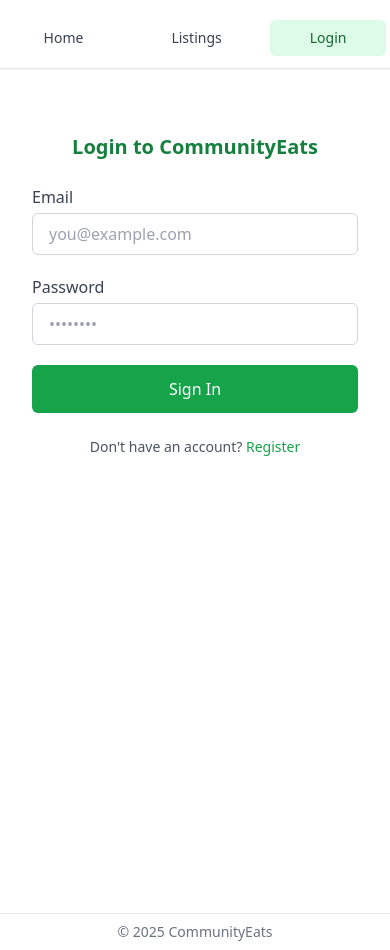
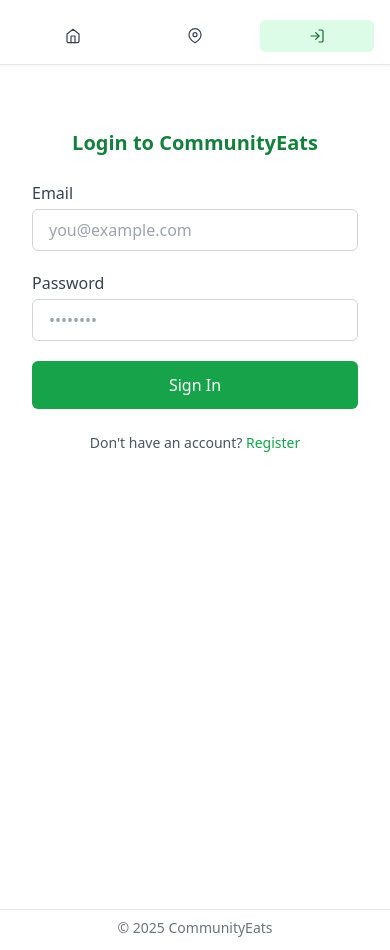
Before and after one commit to communityeats/communityeats, a Next.js app: page /login in a window 390 px wide. Built offline with nearby package versions, Linux system fonts and the light colour scheme; no server answers.

Commit message:
change navbar icons to change to only icons when on mobile. change dashboard listing buttons to be more mobile friendly

```diff
--- a/package.json
+++ b/package.json
@@ -13,6 +13,7 @@
     "firebase-admin": "^13.4.0",
     "next": "15.3.5",
     "react": "^19.0.0",
+    "react-device-detect": "^2.2.3",
     "react-dom": "^19.0.0"
   },
   "devDependencies": {
--- a/src/app/globals.css
+++ b/src/app/globals.css
@@ -7,3 +7,13 @@
   margin-left: calc(50% - 50vw);
   margin-right: calc(50% - 50vw);
 }
+
+.dash-action-label {
+  display: inline;
+}
+
+@media (max-width: 640px) {
+  .dash-action-label {
+    display: none;
+  }
+}
--- a/src/app/page.tsx
+++ b/src/app/page.tsx
@@ -1,5 +1,4 @@
 import Link from 'next/link'
-import { headers } from 'next/headers'
 import ListingCarousel, { type CarouselListing } from '@/components/ListingCarousel'
 
 const featurePoints = [
@@ -25,21 +24,12 @@
 
 async function getRecentListings(): Promise<CarouselListing[]> {
   try {
-    const hdrs = headers()
-    const envBase =
-      process.env.NEXT_PUBLIC_SITE_URL?.replace(/\/$/, '') ||
-      process.env.SITE_URL?.replace(/\/$/, '') ||
-      process.env.VERCEL_URL?.replace(/\/$/, '')
-    const host = hdrs.get('x-forwarded-host') ?? hdrs.get('host')
-    const proto = hdrs.get('x-forwarded-proto') ?? 'https'
-    const derivedBase = host ? `${proto}://${host}` : ''
-    const baseUrl = envBase?.startsWith('http') ? envBase : envBase ? `https://${envBase}` : derivedBase
-    const url =
-      (baseUrl ? `${baseUrl}` : '') + `/api/v1/listings?status=available&sort=recent&limit=6`
-
-    const res = await fetch(url, {
-      cache: 'no-store',
-    })
+    const res = await fetch(
+      `${process.env.NEXT_PUBLIC_SITE_URL ?? ''}/api/v1/listings?status=available&sort=recent&limit=6`,
+      {
+        cache: 'no-store',
+      }
+    )
     if (!res.ok) return []
     const data = await res.json()
     if (!Array.isArray(data)) return []
--- a/src/components/Navbar.tsx
+++ b/src/components/Navbar.tsx
@@ -1,12 +1,14 @@
 "use client";
 
-import { useEffect, useState } from "react";
+import { useEffect, useState, type ReactNode } from "react";
 import Link from "next/link";
 import { usePathname } from "next/navigation";
 import { auth } from "@/lib/firebase/client";
 import { onAuthStateChanged, User } from "firebase/auth";
 
-function NavLink({ href, label }: { href: string; label: string }) {
+type NavItem = { href: string; label: string; icon: ReactNode };
+
+function NavLink({ href, label, icon }: NavItem) {
   const pathname = usePathname();
   const active =
     href === "/" ? pathname === "/" : pathname.startsWith(href);
@@ -14,13 +16,14 @@
   return (
     <Link
       href={href}
-      className={`md:px-4 px-10 py-2 rounded-md text-sm font-medium transition-colors duration-200 ${
+      className={`flex-1 sm:flex-none flex items-center justify-center gap-2 md:px-4 px-3 py-2 rounded-md text-sm font-medium transition-colors duration-200 ${
         active
           ? "text-green-800 bg-green-100"
           : "text-gray-700 hover:text-green-800 hover:bg-green-50"
       }`}
     >
-      {label}
+      {icon}
+      <span className="hidden sm:inline">{label}</span>
     </Link>
   );
 }
@@ -43,19 +46,111 @@
         <Link href="/" className="hidden sm:block text-xl font-bold text-green-700">
           CommunityEats
         </Link>
-        <div className="flex space-x-2 mt-2 sm:mt-0">
-          <NavLink href="/" label="Home" />
-          <NavLink href="/listings" label="Listings" />
+        <div className="w-full sm:w-auto flex justify-evenly sm:justify-start gap-2 px-4 sm:px-0 mt-2 sm:mt-0">
+          <NavLink href="/" label="Home" icon={<HomeIcon />} />
+          <NavLink href="/listings" label="Listings" icon={<PinIcon />} />
           {user ? (
             <>
-              <NavLink href="/dashboard" label="Dashboard" />
-              <NavLink href="/messages" label="Messages" />
+              <NavLink href="/dashboard" label="Dashboard" icon={<DashboardIcon />} />
+              <NavLink href="/messages" label="Messages" icon={<MessageIcon />} />
             </>
           ) : (
-            <NavLink href="/login" label="Login" />
+            <NavLink href="/login" label="Login" icon={<LoginIcon />} />
           )}
         </div>
       </nav>
     </header>
   );
 }
+
+function HomeIcon() {
+  return (
+    <svg
+      aria-hidden="true"
+      viewBox="0 0 24 24"
+      fill="none"
+      stroke="currentColor"
+      strokeWidth={1.8}
+      strokeLinecap="round"
+      strokeLinejoin="round"
+      className="w-4 h-4"
+    >
+      <path d="M3 9 12 2l9 7v11a2 2 0 0 1-2 2H5a2 2 0 0 1-2-2Z" />
+      <path d="M9 22V12h6v10" />
+    </svg>
+  );
+}
+
+function PinIcon() {
+  return (
+    <svg
+      aria-hidden="true"
+      viewBox="0 0 24 24"
+      fill="none"
+      stroke="currentColor"
+      strokeWidth={1.8}
+      strokeLinecap="round"
+      strokeLinejoin="round"
+      className="w-4 h-4"
+    >
+      <path d="M21 10c0 7-9 12-9 12s-9-5-9-12a9 9 0 1 1 18 0Z" />
+      <circle cx="12" cy="10" r="3" />
+    </svg>
+  );
+}
+
+function DashboardIcon() {
+  return (
+    <svg
+      aria-hidden="true"
+      viewBox="0 0 24 24"
+      fill="none"
+      stroke="currentColor"
+      strokeWidth={1.8}
+      strokeLinecap="round"
+      strokeLinejoin="round"
+      className="w-4 h-4"
+    >
+      <rect x="3" y="3" width="8" height="7" rx="1" />
+      <rect x="13" y="3" width="8" height="4" rx="1" />
+      <rect x="13" y="9" width="8" height="12" rx="1" />
+      <rect x="3" y="14" width="8" height="7" rx="1" />
+    </svg>
+  );
+}
+
+function MessageIcon() {
+  return (
+    <svg
+      aria-hidden="true"
+      viewBox="0 0 24 24"
+      fill="none"
+      stroke="currentColor"
+      strokeWidth={1.8}
+      strokeLinecap="round"
+      strokeLinejoin="round"
+      className="w-4 h-4"
+    >
+      <path d="M21 15a2 2 0 0 1-2 2H7l-4 4V5a2 2 0 0 1 2-2h14a2 2 0 0 1 2 2Z" />
+    </svg>
+  );
+}
+
+function LoginIcon() {
+  return (
+    <svg
+      aria-hidden="true"
+      viewBox="0 0 24 24"
+      fill="none"
+      stroke="currentColor"
+      strokeWidth={1.8}
+      strokeLinecap="round"
+      strokeLinejoin="round"
+      className="w-4 h-4"
+    >
+      <path d="M15 3h4a2 2 0 0 1 2 2v14a2 2 0 0 1-2 2h-4" />
+      <path d="m10 17 5-5-5-5" />
+      <path d="M15 12H3" />
+    </svg>
+  );
+}
```
Also changed, not shown: src/app/dashboard/page.tsx (+103 -12 lines), 1 other file (tests, documents, lock files or other folders).
